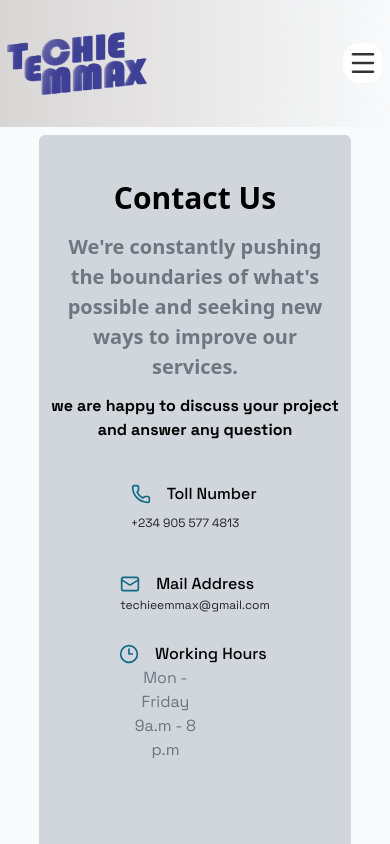
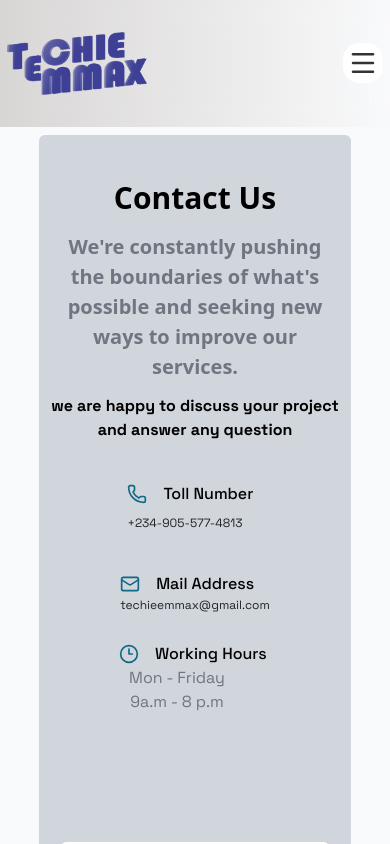
Before and after one commit to techie-emmax/Portfolio, a React (Vite) app: page /contact in a window 390 px wide. Shown: the top 844 px of the page. Built offline with nearby package versions, Linux system fonts and the light colour scheme.

Commit message:
fix: on the Contact page III

```diff
--- a/src/Pages/Contact.jsx
+++ b/src/Pages/Contact.jsx
@@ -46,7 +46,7 @@ const Contact = () => {
                 </p>
               </span>
               <p className="font-regular font-Space-grotesk text-[12px] md:text-[16px] mr-5 mt-2 md:mt-0 text-[#212325]">
-                +234 905 577 4813
+                +234-905-577-4813
               </p>
             </div>
             <div>
@@ -98,7 +98,7 @@ const Contact = () => {
                 Working Hours
               </p>
             </span>
-            <p className="pr-[60%] md:pr-[0%] font-regular font-Space-grotesk text-[16px] text-[#6F7681]">
+            <p className="pr-[50%] md:pr-[0%] font-regular font-Space-grotesk text-[16px] text-[#6F7681]">
               Mon - Friday
               <span className="block">9a.m - 8 p.m</span>
             </p>
@@ -110,7 +110,7 @@ const Contact = () => {
               Send us Message
               <span className="block font-Space-grotesk font-regular text-[16px] text-[#6F7681] mt-5">
                 Feel free to fill up the form and our team will get back to you
-                <br />
+                <br className="hidden md:block"/>
                 within 24 hours.
               </span>
             </p>
```
